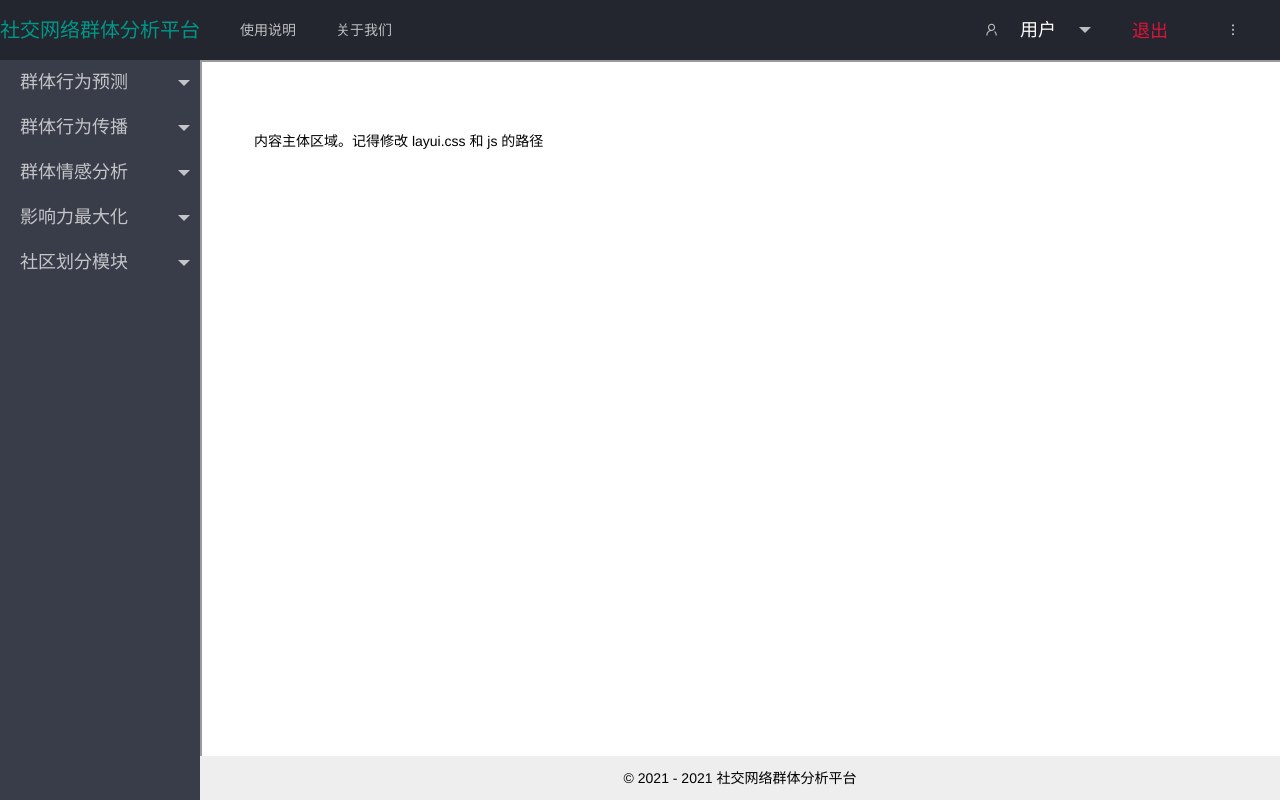
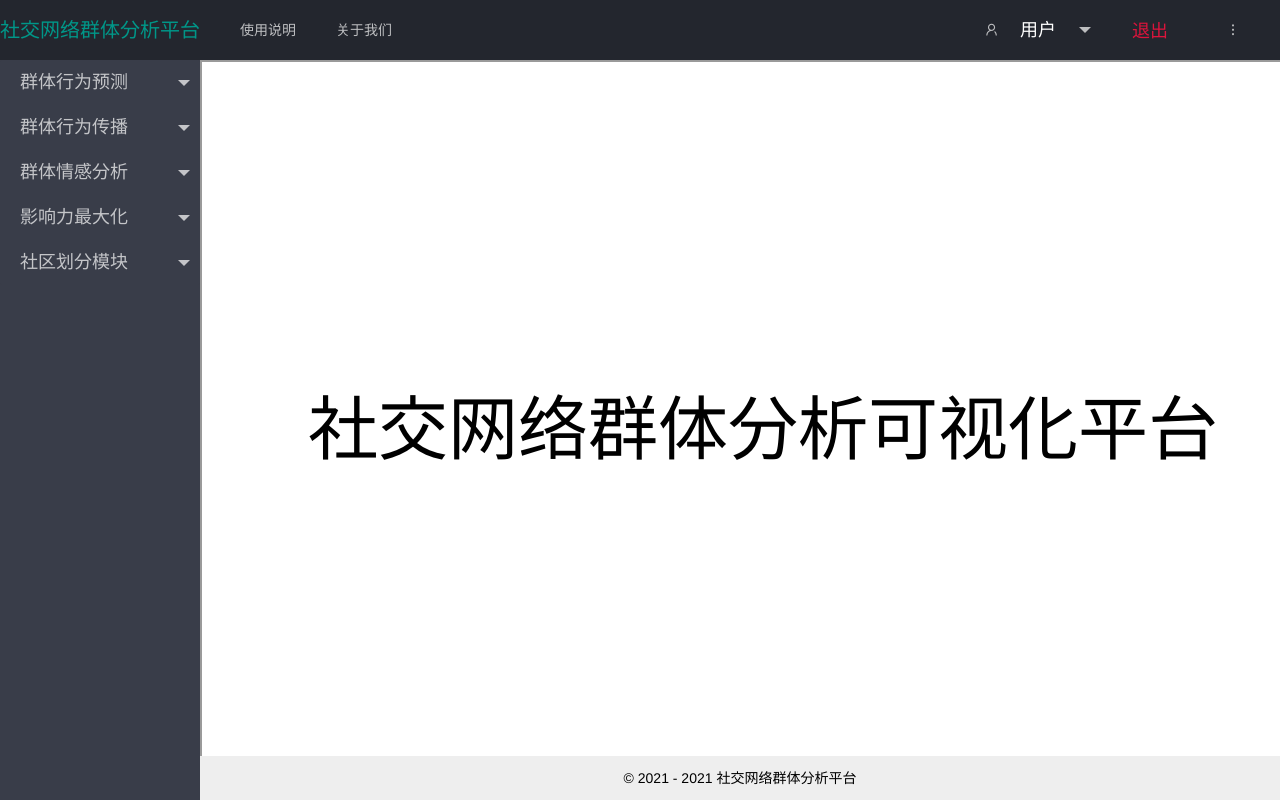
Before and after one commit to FairyTaleBliss/SocialNetworkGroupAnalysisPlatform, a Flask app: page / in a window 1280 px wide. Run offline with Flask 2, Linux system fonts and the light colour scheme; some libraries are stand-ins or nearby versions.

Commit message:
更新主页面介绍

```diff
--- a/templates/index.html
+++ b/templates/index.html
@@ -105,7 +105,7 @@
 
   <div class="layui-body" style=" overflow: hidden;">
     <!-- 内容主体区域 -->
-    <div id="init_title" style="position:absolute;left:5%;top:10%;">内容主体区域。记得修改 layui.css 和 js 的路径</div>
+    <div id="init_title" style="position:absolute;left:10%;top:45%;font-size: 70px;">社交网络群体分析可视化平台</div>
     <iframe id="iframe_id" src="" style=" width: 100%; height:100%;"></iframe>
   </div>
 
```
